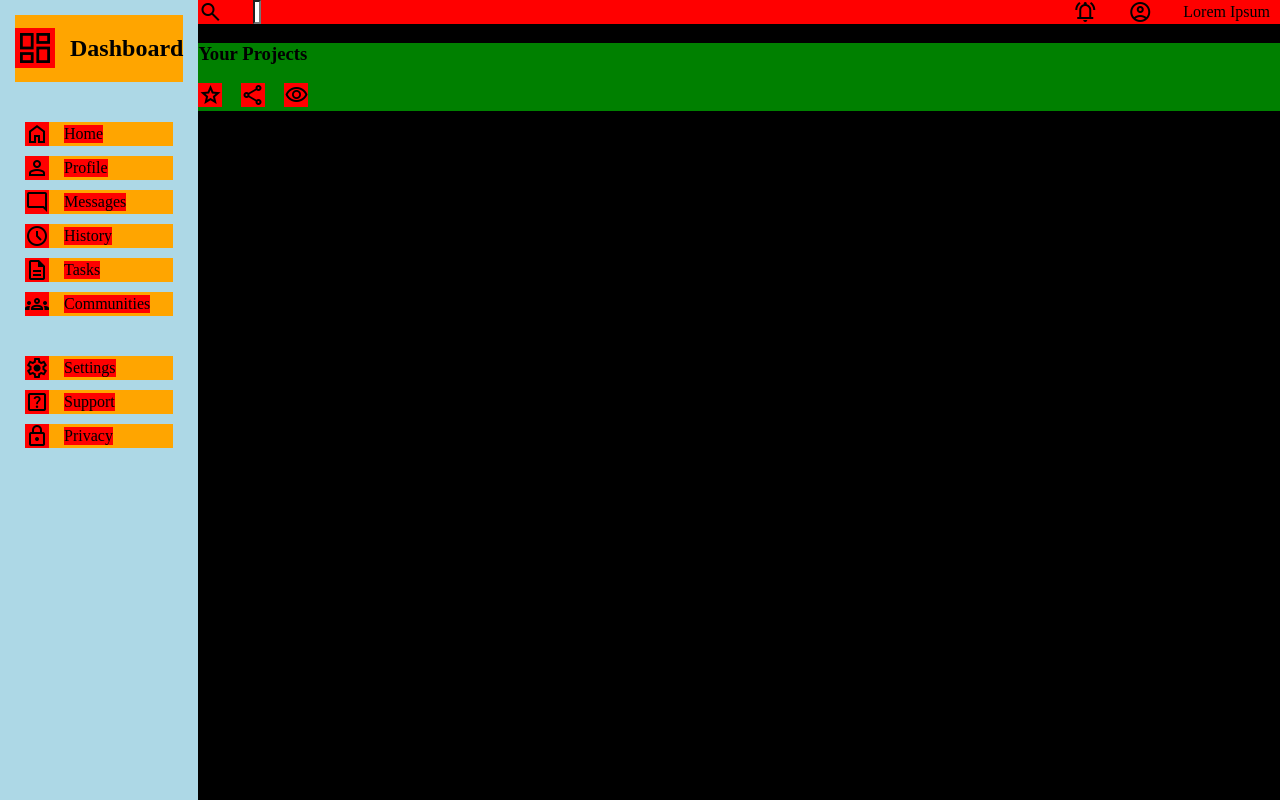
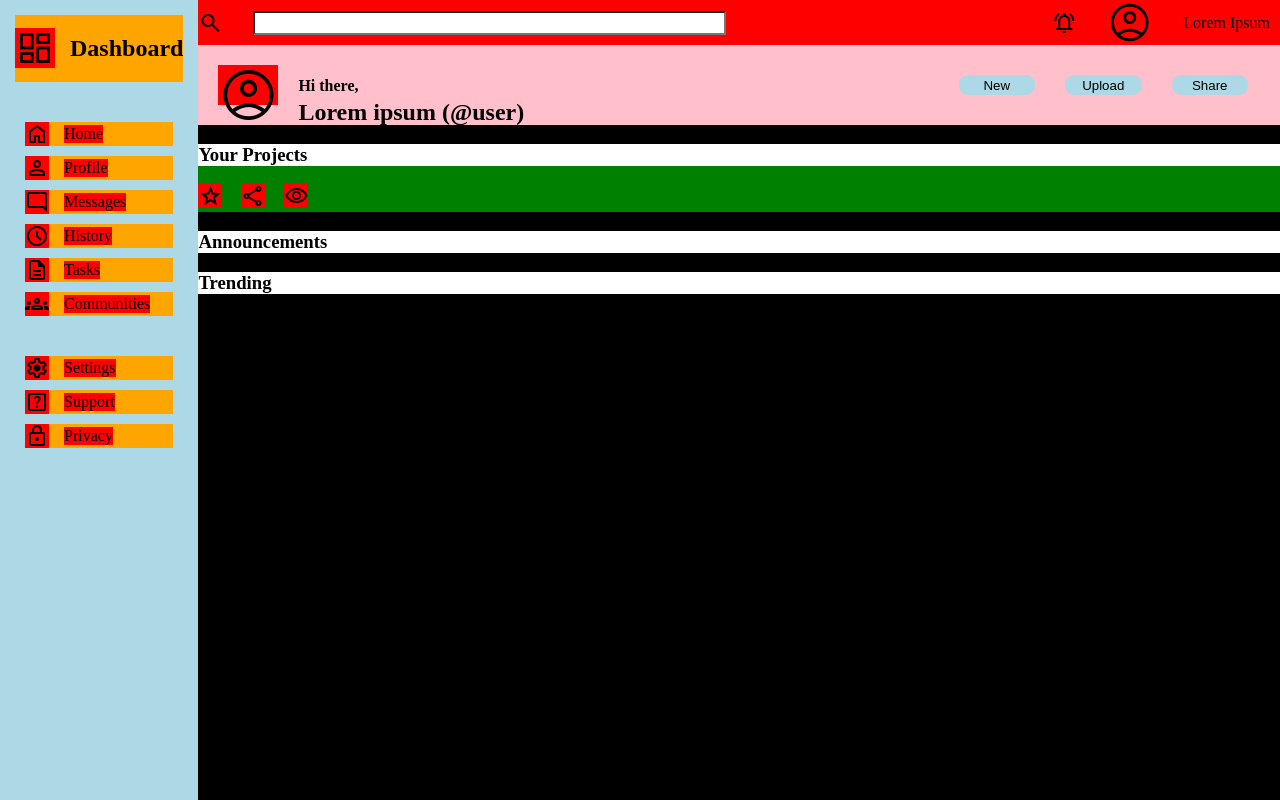
Before and after one commit to olisekw/admincontrol, a plain HTML site: page index.html in a window 1280 px wide. Drawn offline with nearby package versions, Linux system fonts and the light colour scheme.

Commit message:
[ CSS & HTML ] Search, Dashboard, Controls

```diff
--- a/index.html
+++ b/index.html
@@ -11,8 +11,8 @@
     <div class="dashboard">
       <div class="dashboardStuff flex-align">
         <span class="material-symbols-outlined"> dashboard </span>
-      <h2>Dashboard</h2>
-    </div>
+        <h2>Dashboard</h2>
+      </div>
       <ul>
         <li><span class="material-symbols-outlined"> home </span><a>Home</a></li>
         <li><span class="material-symbols-outlined"> person </span><a>Profile</a></li>
@@ -39,10 +39,25 @@
           <div class="userName">Lorem Ipsum</div>
         </div>
       </div>
-      <div class="controls"></div>
+
+      <div class="controls">
+        <span class="material-symbols-outlined userIcon"> account_circle </span>
+        <div class="Greetings">
+          <p>Hi there,</p>
+          <h2>Lorem ipsum (@user)</h2>
+        </div>
+        <div class="empty"></div>
+        <div class="buttons">
+          <button>New</button>
+          <button>Upload</button>
+          <button>Share</button>
+        </div>
+      </div>
+
       <div class="contents">
         <div class="projects">
           <h3>Your Projects</h3>
+
           <div class="container">
             <span class="material-symbols-outlined"> star </span>
             <span class="material-symbols-outlined"> share </span>
--- a/styles.css
+++ b/styles.css
@@ -48,6 +48,9 @@ ul {
 .main {
   background-color: black;
 }
+
+/* header */
+
 .header {
   background-color: red;
   display: flex;
@@ -62,19 +65,80 @@ ul {
   align-items: center;
 }
 
+.user > .userIcon{
+    font-size: 45px;
+}
+/* search */
 .search {
   display: flex;
-  width: 40px;
+  width: 100%;
   gap: 1em;
+  align-items: center;
 }
+
+.projects {
+    background-color: green;
+}
+input {
+    background-color: white;
+    height: 40%;
+    width: 100%;
+}
+
+
+h3{
+    background-color: white;
+}
+
+/* controls */
 
 .controls {
   background-color: pink;
+  display: flex;
+  height: 10%;
+
 }
-.projects {
-  background-color: green;
+.controls span{
+    margin: 20px;
+    font-size: 60px;
 }
-input {
-  background-color: white;
-  width: 100%;
+
+p{
+    font-weight: bold;
+    margin-top: 2em;
+    margin-bottom: -1em;
 }
+
+.buttons{
+
+    display: flex;
+    justify-content: end;
+    align-items: center;
+    gap: 30px;
+    width: 40%;
+
+
+}
+
+button{
+
+    height: 25%;
+    width: 50%;
+background-color: lightblue;
+    border-radius: 9px;
+    border: none;
+}
+
+.buttons:last-child{
+    margin-right: 2em;
+}
+
+
+.empty{
+    width: 60%;
+}
+
+/* was breaking for some reason, this fixes it */
+h2{
+    white-space: nowrap;
+}
```
